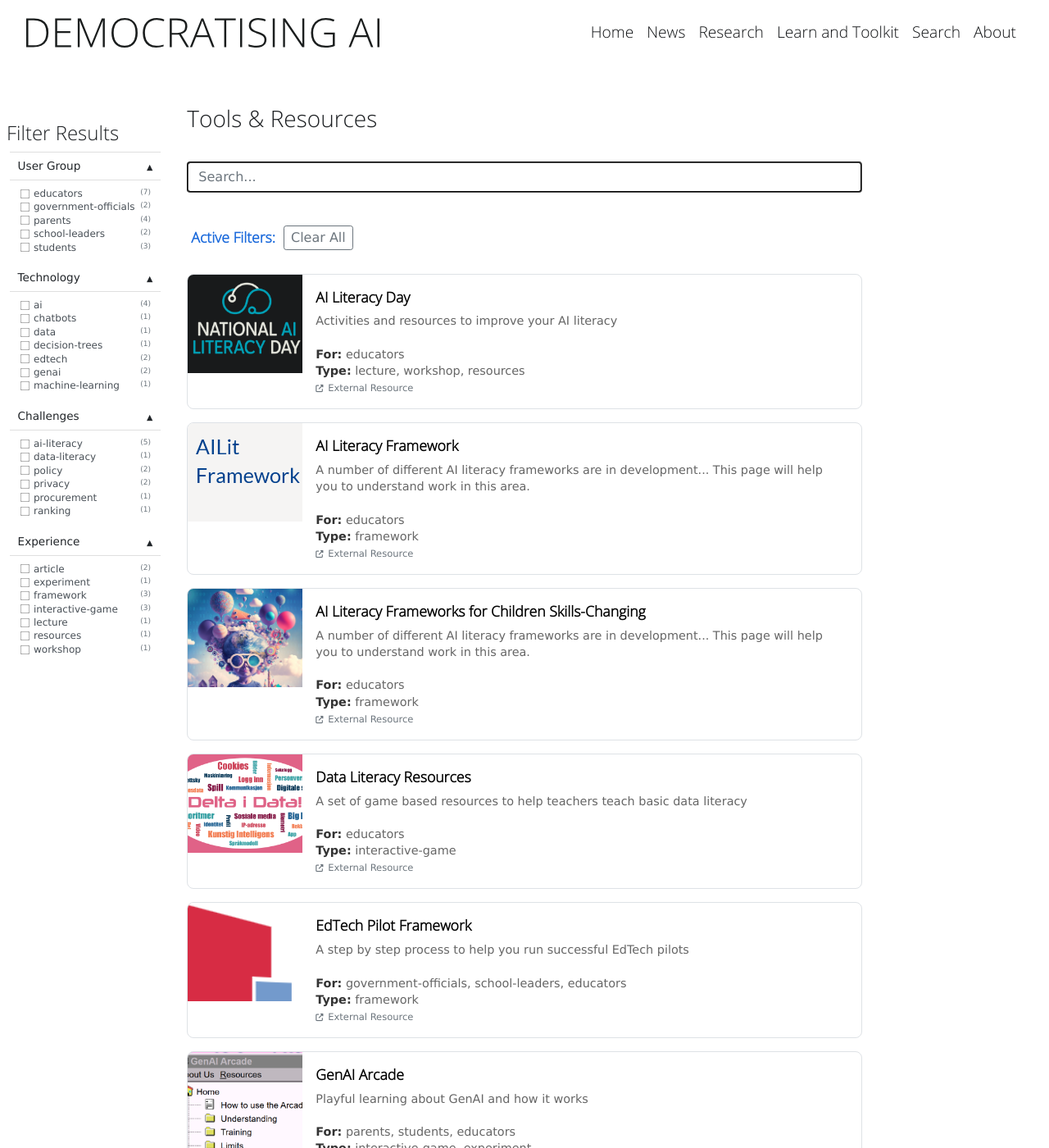
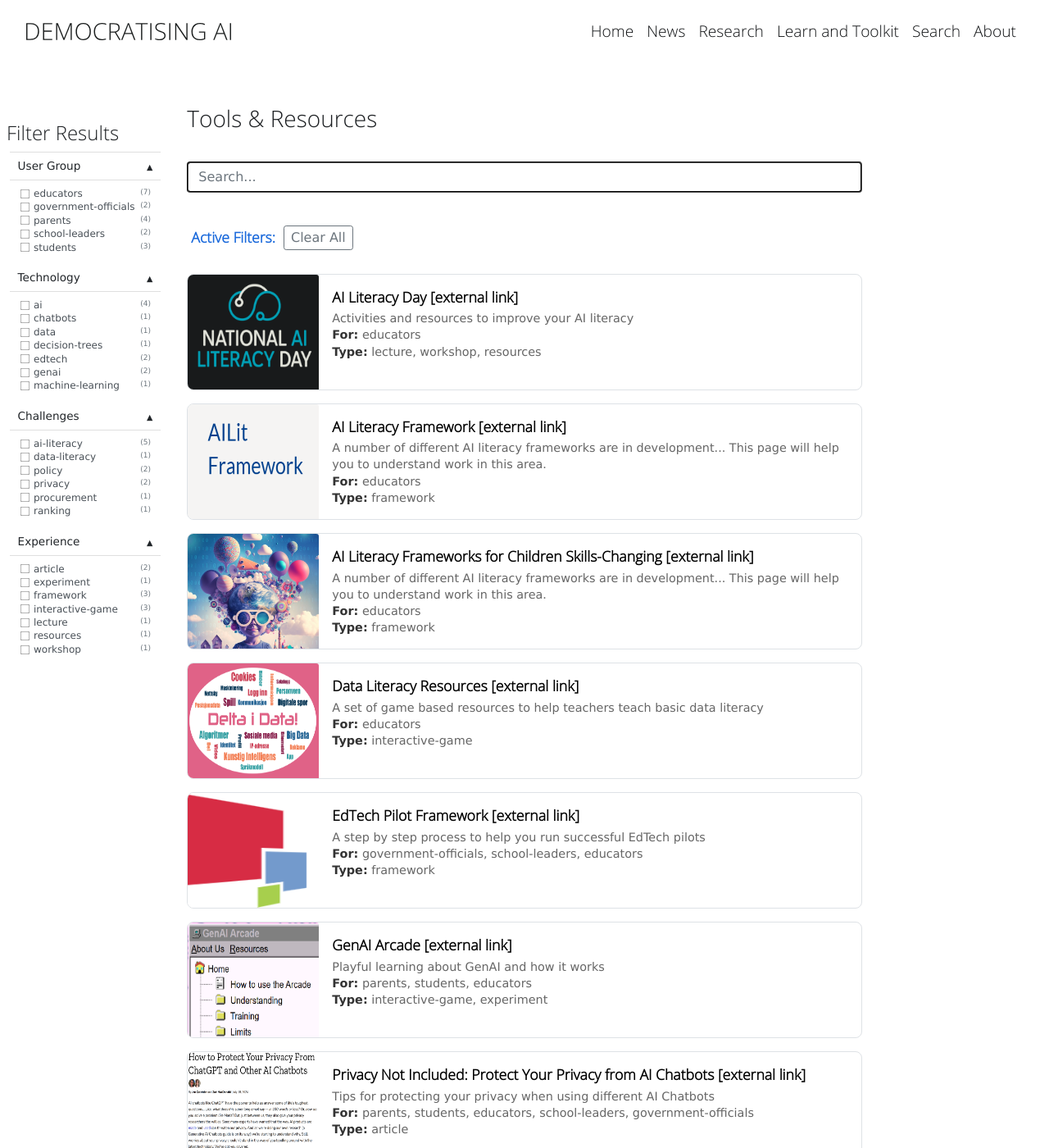
Before and after one commit to democratising-ai/democratising-ai.github.io, a Jekyll site: the page built from pages/learn_and_toolkit.md, in a window 1280 px wide and 1400 px high. Shown: the whole window at 82% size. Built offline with Jekyll 4.4.1, drawn with Linux system fonts in a browser that asks for light colours; some of the changed text lies outside the part shown.

Commit message:
change news and css

```diff
--- a/_includes/gallery.html
+++ b/_includes/gallery.html
@@ -147,7 +147,7 @@
                 <div class="card-body">
                   {% if item.external_link %}
                     <a href="{{ item.external_link }}" target="_blank" rel="noopener noreferrer">
-                      <h3 class="card-title">{{ item.label | default: item.title }}</h3>
+                      <h3 class="card-title">{{ item.label | default: item.title}}<span> [external link]</span></h3>
                     </a>
                   {% else %}
                     <a href="{{ item.url | relative_url }}">
@@ -160,7 +160,6 @@
                     {% if item.excerpt %}
                     {{ item.excerpt | strip_html | truncatewords: 30 }}
                     {% endif %}
-                    <br><br>
 
                     {% if item.user_group %}
                     <strong>For:</strong>
@@ -196,8 +195,7 @@
                     {% if item.description %}
                     {{ item.description }}
                     {% endif %}
-                    <br><br>
-
+                    <br>
                     {% if item.user_group %}
                     <strong>For:</strong>
                     {% if item.user_group.first %}
@@ -215,13 +213,6 @@
                     {% else %}
                     {{ item.experience }}
                     {% endif %}
-                    {% endif %}
-
-                    {% if item.external_link %}
-                    <br>
-                    <small class="text-muted">
-                      <i class="fas fa-external-link-alt"></i> External Resource
-                    </small>
                     {% endif %}
                   </p>
                 {% else %}
@@ -241,3 +232,29 @@
     </div> <!-- /.wax-gallery-container -->
   </div> <!-- /.main-content-with-sidebar -->
 </div> <!-- /.full-width-gallery-layout -->
+
+<script>
+$(document).ready(function() {
+  // Make entire card clickable
+  $('.gallery-item-facets .card').click(function(e) {
+    // Don't follow link if clicking on actual link element
+    if ($(e.target).is('a') || $(e.target).parents('a').length) {
+      return;
+    }
+
+    // Find the first link in the card (title link)
+    var link = $(this).find('.card-title').parent('a');
+    if (link.length > 0) {
+      var href = link.attr('href');
+      var target = link.attr('target');
+
+      if (href) {
+        if (target === '_blank') {
+          window.open(href, '_blank');
+        } else {
+          window.location.href = href;
+        }
+      }
+    }
+  });
+});</script>
--- a/_sass/_facets.scss
+++ b/_sass/_facets.scss
@@ -20,7 +20,7 @@
 body {
   height: 100%;
   font-family: $body-font;
-  padding-top: 120px;
+  padding-top: 6rem;
 }
 
 main {
@@ -190,6 +190,7 @@
     .result {
       padding: 0.75rem 1rem;
       border-bottom: 1px solid #e3e3e3;
+      transition: box-shadow 0.2s ease, transform 0.2s ease, border-color 0.2s ease;
 
       a {
         color: $dark-text;
@@ -214,7 +215,9 @@
       }
 
       &:hover {
-        background-color: $light-background;
+        background-color: #f8f9fa;
+        box-shadow: 0 5px 8px rgba(0,0,0,0.15);
+        transform: translateY(-2px);
       }
 
       &:last-child {
@@ -257,7 +260,7 @@
 
 .gallery-thumb {
   height: 15vh;
-  width: 120px;
+  width: 130px;
   object-fit: cover;
   object-position: 50% 0%;
 }
@@ -333,7 +336,7 @@
   flex: 1;
   // margin-left: 2vh; // Match sidebar width
   // padding: 0 25px 20px 25px; // Top padding removed to align with search
-  min-height: calc(100vh - 60px - 10vh); // Proper height calculation
+  min-height: calc(100vh - 60px - 60vh); // Proper height calculation
   overflow: visible; // Changed from hidden
   position: relative;
 
@@ -608,85 +611,13 @@
 .wax-gallery .row {
   display: flex;
   flex-direction: column;
-  gap: 8px;
-  margin: 0;
-  width: 100%; // Full width
+  gap: 8px; // Reduced gap between cards
+  margin: 0; // Remove default margin
 
   // Ensure items take full width
   .gallery-item-facets {
     width: 100% !important;
     max-width: 100% !important;
-    flex: none !important;
-    padding: 0 !important;
-    margin-bottom: 8px;
-
-    .card {
-      display: flex;
-      flex-direction: row;
-      align-items: flex-start;
-      height: auto;
-      border: 1px solid #dee2e6;
-      border-radius: 8px;
-      overflow: hidden;
-      transition: box-shadow 0.2s ease;
-      margin-bottom: 0;
-      width: 100%; // Full width
-
-      &:hover {
-        box-shadow: 0 2px 8px rgba(0,0,0,0.1);
-      }
-
-      &.has-external-link {
-        cursor: pointer;
-
-        &:hover {
-          box-shadow: 0 4px 12px rgba(0,0,0,0.15);
-          transform: translateY(-2px);
-        }
-      }
-    }
-
-    .card-img-top {
-      width: 140px;
-      min-width: 140px; // Prevent shrinking
-      height: 120px;
-      object-fit: cover;
-      border-radius: 0;
-      flex-shrink: 0;
-    }
-
-    .card-body {
-      flex: 1;
-      padding: 1rem;
-      display: flex;
-      flex-direction: column;
-      justify-content: flex-start;
-    }
-
-    .card-title {
-      font-size: 1.1rem;
-      font-weight: 600;
-      margin-bottom: 0.5rem;
-      line-height: 1.3;
-    }
-
-    .card-text {
-      font-size: 0.9rem;
-      color: #666;
-      line-height: 1.4;
-      margin-bottom: 0;
-
-      strong {
-        color: #333;
-        font-weight: 600;
-      }
-    }
-  }
-}
-
-.gallery-item-facets {
-  width: 100% !important;
-  max-width: none !important;
     flex: none !important;
     padding: 0 !important;
     margin-bottom: 8px; // Reduced margin
@@ -700,11 +631,14 @@
     border: 1px solid #dee2e6;
     border-radius: 8px;
     overflow: hidden;
-  transition: box-shadow 0.2s ease;
+    transition: box-shadow 0.2s ease, transform 0.2s ease;
     margin-bottom: 0; // Remove any default margin
+    cursor: pointer;
 
     &:hover {
-    box-shadow: 0 2px 8px rgba(0,0,0,0.1);
+      box-shadow: 0 4px 12px rgba(0,0,0,0.15);
+      transform: translateY(-2px);
+      background-color: #f8f9fa;
     }
   }
 
@@ -720,10 +654,9 @@
   }
 
   .gallery-item-facets .card-img-top {
-  width: 140px;
-  height: 120px;
-  object-fit: cover;
-  border-radius: 0;
+    width: 160px;
+    height: 140px;
+    object-fit: fill;
     flex-shrink: 0;
   }
 
@@ -738,7 +671,7 @@
   .gallery-item-facets .card-title {
     font-size: 1.1rem;
     font-weight: 600;
-  margin-bottom: 0.5rem;
+    margin-bottom: 0.3rem;
     line-height: 1.3;
   }
 
@@ -753,6 +686,7 @@
     color: #333;
     font-weight: 600;
   }
+}
 
 // Ensure gallery container has proper spacing alignment with search
 .wax-gallery-container {
@@ -766,23 +700,101 @@
   margin: 0;
 }
 
+h1.post-title {
+  margin-bottom: 2rem;
+}
+
+
+
+/*
+    NEWS LISTING STYLES
+*/
+.news-container {
+  max-width: 100%;
+  margin: 0 auto;
+
+  .col-12.mb-3 {
+    padding-left: 0;
+  }
+
+  .news-card-link {
+    text-decoration: none;
+    color: inherit;
+    display: block;
+  }
+
+  .news-card-link:hover {
+    text-decoration: none;
+    color: inherit;
+  }
+
+  .news-card {
+    border: 1px solid #dee2e6;
+    border-radius: 8px;
+    transition: box-shadow 0.2s ease, transform 0.2s ease, border-color 0.2s ease;
+    cursor: pointer;
+  }
+
+  .news-card-link:hover .news-card {
+    box-shadow: 0 5px 8px rgba(0,0,0,0.15);
+    transform: translateY(-2px);
+    background-color: #f8f9fa;
+  }
+
+  .news-card .card-title {
+    font-size: 1.3rem;
+    font-weight: 600;
+    margin-bottom: 0.75rem;
+    line-height: 1.3;
+  }
+
+  .news-card .card-text {
+    color: #666;
+    line-height: 1.6;
+    margin-bottom: 0.75rem;
+  }
+
+  .news-date {
+    display: block;
+    font-size: 1rem;
+    margin-top: 0.5rem;
+  }
+
+  @media (max-width: 767.98px) {
+    .news-card .card-title {
+      font-size: 1.1rem;
+    }
+  }
+}
+
+/*
+    LOGO SVG
+*/
+
+.site-title-img {
+  width: 100%;       /* fills the parent container */
+  max-width: 250px;  /* optional limit for large screens */
+  height: auto;      /* keeps correct aspect ratio */
+  display: block;    /* removes extra space below SVG */
+}
+
 /*
     RESPONSIVE DESIGN
 */
 @media (max-width: 767.98px) {
   body {
-    padding-top: 70px; // Match updated header height
+    padding-top: 6rem; // Match updated header height
   }
 
   main {
-    min-height: calc(100vh - 60px - 10vh);
-    padding: 1rem;
+    min-height: calc(100vh - 60px - 60vh);
+    padding: 0.5rem;
   }
 }
 
 @media (min-width: 768px) and (max-width: 991.98px) {
   body {
-    padding-top: 70px;
+    padding-top: 8rem;
   }
 
   // Adjust sidebar width for tablets
```
Also changed, not shown: _layouts/post.html (+0 -25 lines), _posts/2025-10-22-LAK26-Workshop.md (+1 -1 lines), news/index.md (+25 -10 lines). Lines whose indentation alone changed are shown as unchanged.
